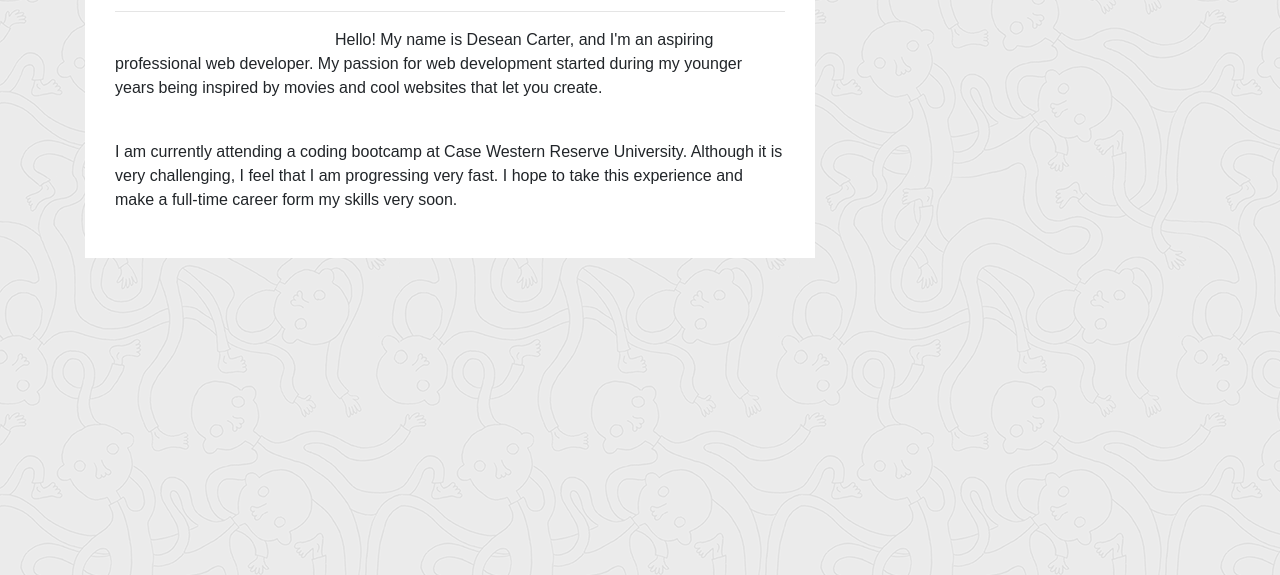
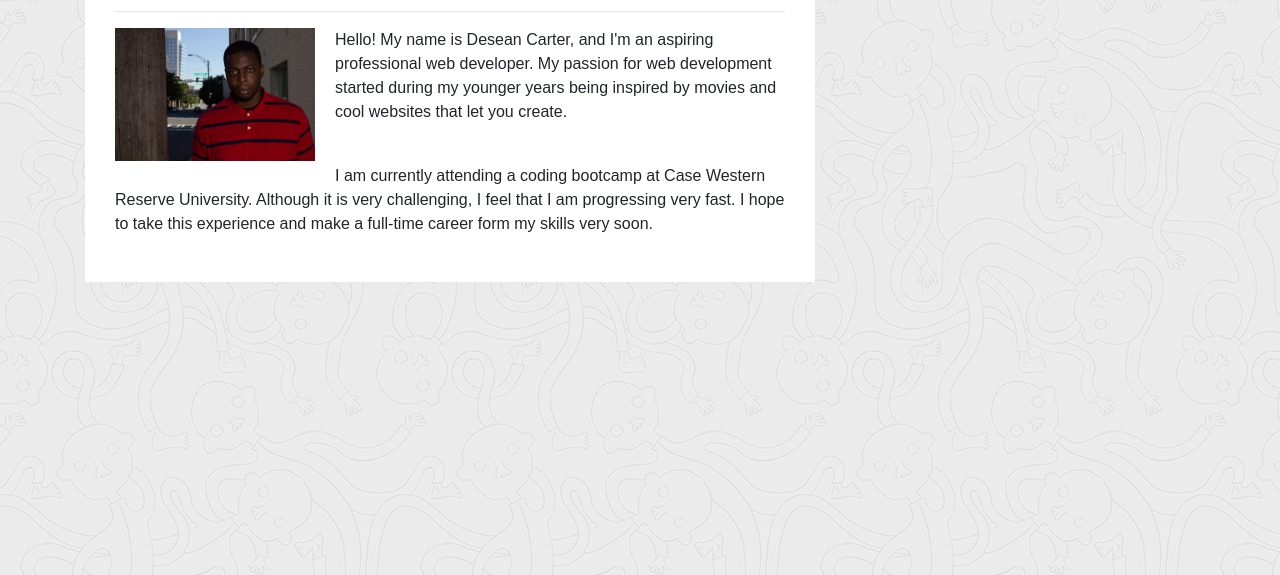
Before and after one commit to DeseanCarter/Responsive-Portfolio, a plain HTML site: page index.html in a window 1280 px wide. Shown: the part 225-800 px from the top of the page. Drawn offline with nearby package versions, Linux system fonts and the light colour scheme.

Commit message:
Profile Image Added

```diff
--- a/index.html
+++ b/index.html
@@ -51,7 +51,7 @@
                 <article class="block">
                   <h1 class="block-header">About Me</h1>
                   <hr />
-                  <img src="" alt="" id="about-image" />
+                  <img src="assets/imgs/IMG-1008.JPG" alt="" id="about-image" />
                   <p>Hello! My name is Desean Carter, and I'm an aspiring professional web developer. My passion for web development started during my younger years being inspired by movies and cool websites that let you create.</p>
                   <br />
                   <p>I am currently attending a coding bootcamp at Case Western Reserve University. Although it is very challenging, I feel that I am progressing very fast. I hope to take this experience and make a full-time career form my skills very soon.
```
Also changed, not shown: assets/imgs/IMG-1008.JPG (added).
